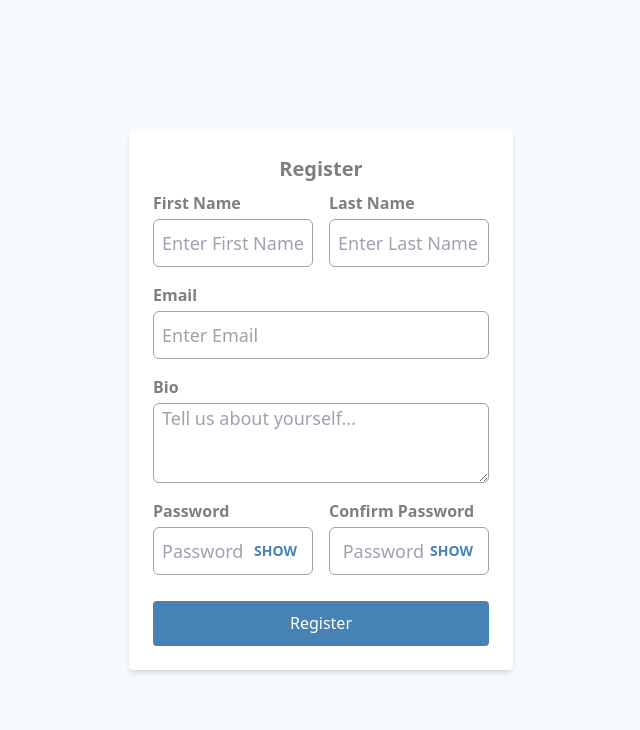
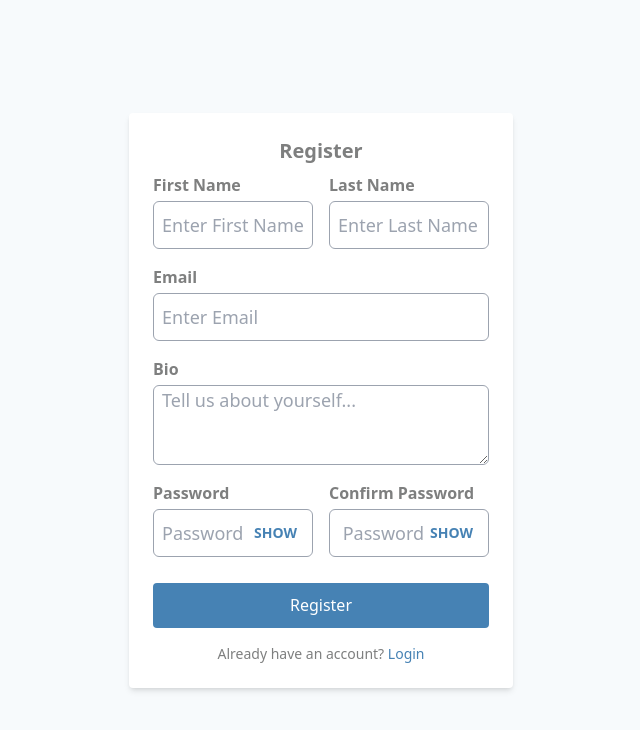
Before and after one commit to Akojede70/abbey, a React (Create React App) app: page /register in a window 1280 px wide. Shown: the top 730 px of the page, without its empty margins (319-959 px from the left). Built offline with nearby package versions, Linux system fonts and the light colour scheme.

Commit message:
upto date code

```diff
--- a/src/pages/auth/login.tsx
+++ b/src/pages/auth/login.tsx
@@ -12,6 +12,12 @@ const Login = () => {
         <div className='mt-[18px]'>
         <Button width="w-full" height='h-[45px]' label="Register" type="submit" />
         </div>
+        <div className="mt-4 text-center">
+            <p className="text-sm text-primaryGray">
+                Don't have an account?{' '}
+                <a href="/register" className="text-primaryBlue hover:underline">Register</a>
+            </p>
+            </div>
     </form>
 </div>
   )
--- a/src/pages/auth/register.tsx
+++ b/src/pages/auth/register.tsx
@@ -34,6 +34,12 @@ const Register: React.FC = () => {
                 <div className='mt-[18px]'>
                 <Button width="w-full" height='h-[45px]' label="Register" type="submit" />
                 </div>
+                <div className="mt-4 text-center">
+            <p className="text-sm text-primaryGray">
+                Already have an account?{' '}
+                <a href="/" className="text-primaryBlue hover:underline">Login</a>
+            </p>
+        </div>
             </form>
         </div>
     );
```
